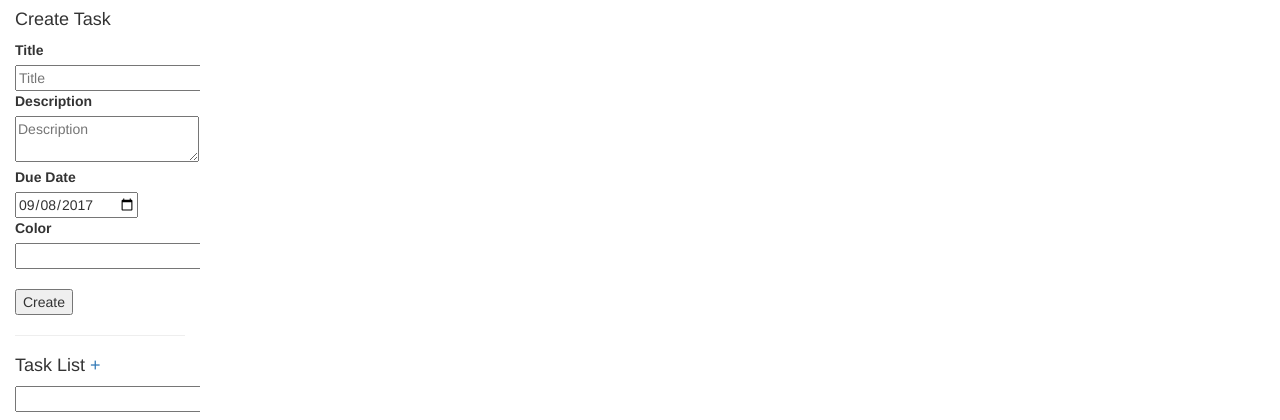
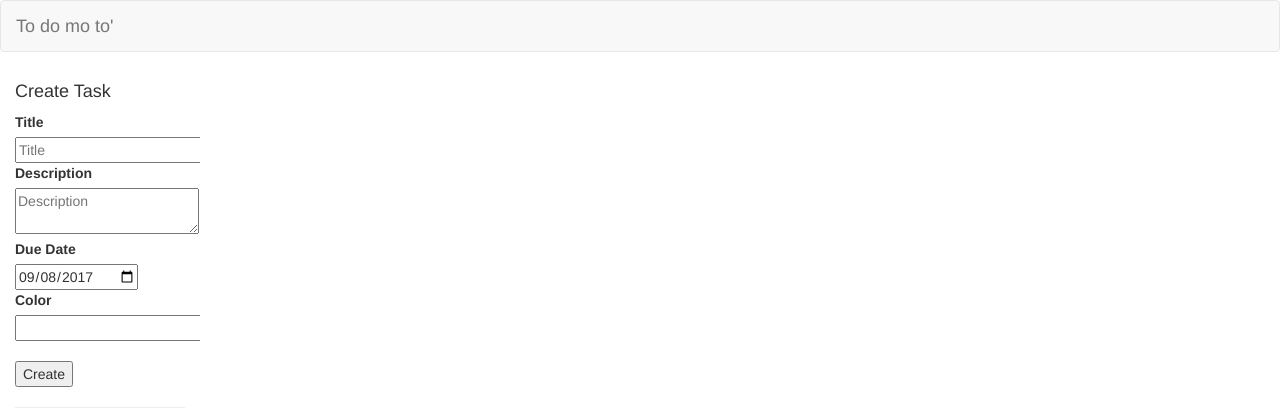
Before and after one commit to Jcarnecer/task, a PHP site: the page made by application/views/task.php in a window 1280 px wide. Shown: the top 420 px of the page. Run offline with PHP 8.4, Linux system fonts and the light colour scheme; the template is opened without the code that fills it, so the values that code supplies are empty; some libraries are stand-ins or nearby versions.

Commit message:
task view nathan update

```diff
--- a/application/views/task.php
+++ b/application/views/task.php
@@ -3,12 +3,20 @@
 <head>
 	<title></title>
     <link rel="stylesheet" href="https://bootswatch.com/cosmo/bootstrap.min.css" />
+    <!--<link rel="stylesheet" href="https://bootswatch.com/flatly/bootstrap.min.css"/> -->
     <!-- <link rel="stylesheet" href="https://maxcdn.bootstrapcdn.com/bootstrap/4.0.0-beta/css/bootstrap.min.css"> -->
     <link rel="stylesheet" type="text/css" href="css/task.css" />
+    <link rel="stylesheet" type="text/css" href="css/mystyle.css"/>
 </head>
 <body>
+    <nav class="navbar navbar-default">
+        <div class="main-nav">
+            <div class="navbar-header">
+                <a class="navbar-brand" href="#">To do mo to'</a>
+            </div>
+        </div>
+    </nav>
     <div class="container" style="width:200px; position:fixed; overflow-y: scroll;">
-
         <h4>Create Task</h4>
         <div class="task-submit-panel">
             <form method="POST" action="<?php echo base_url('tasks/create'); ?>">
@@ -34,7 +42,6 @@
                 </div>
             </form>
         </div>
-
         <hr />
 
         <h4>Task List <a href="#" data-toggle="modal" data-target="#myModal">&plus;</a></h4>
```
